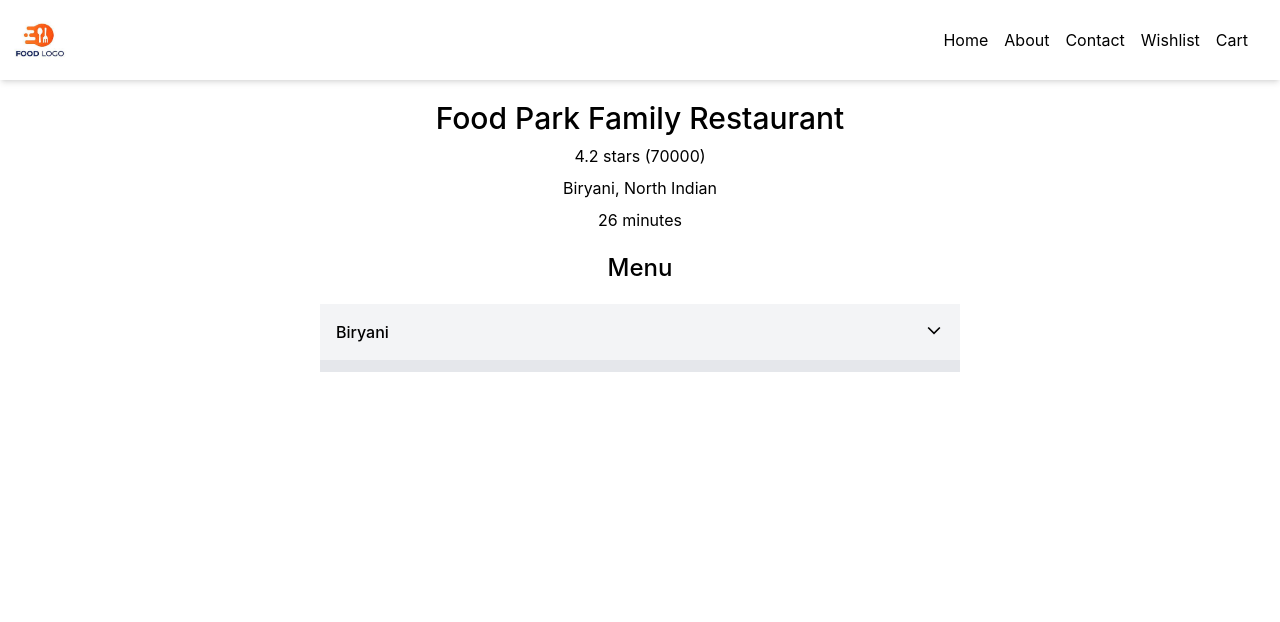
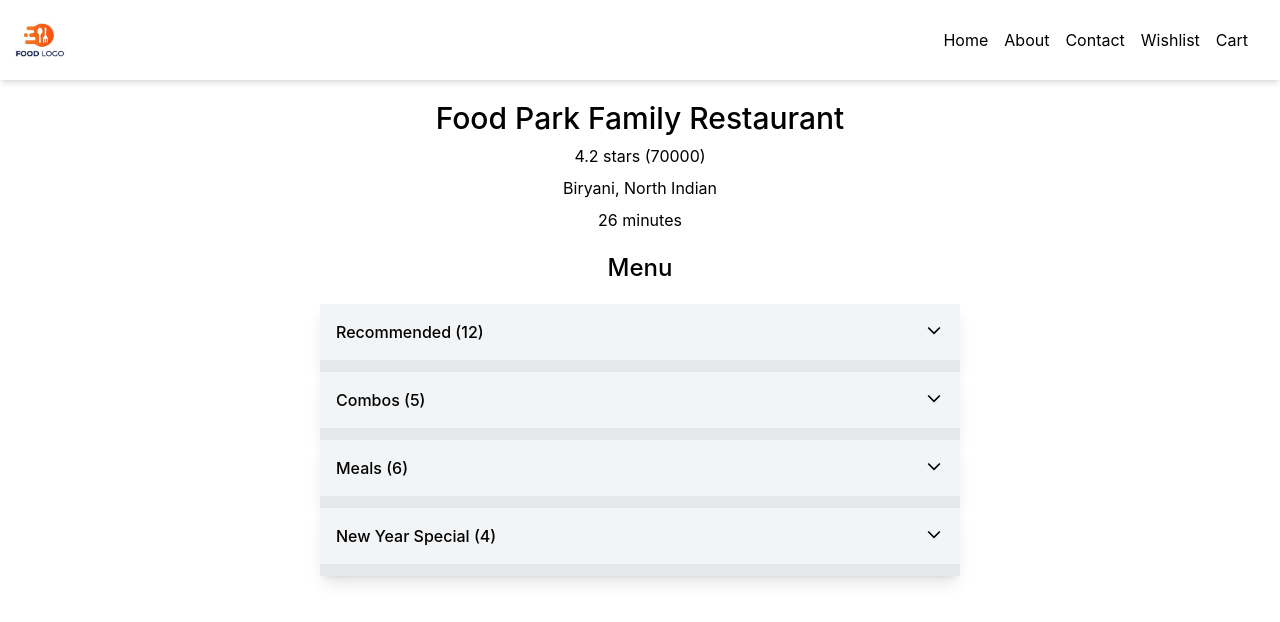
Before and after one commit to balakrishna-satrapu/Food-Delivery-App-Cravely, a React (Vite) app: page /restaurants/103033 in a window 1280 px wide. Shown: the top 622 px of the page. Built offline with nearby package versions, Linux system fonts and the light colour scheme.

Commit message:
feat: added multiple menu categories and their title into menu card

```diff
--- a/src/components/MenuCategoryList.js
+++ b/src/components/MenuCategoryList.js
@@ -2,7 +2,6 @@ import { MenuItemImageURL } from "../utils/constants";
 
 const MenuCategoryList = (props) => {
     const { itemCards } = props;
-    console.log(itemCards);
 
     return (
         <div className="">
@@ -10,12 +9,12 @@ const MenuCategoryList = (props) => {
           return (
             <div key={item?.card?.info?.id} className="flex items-center justify-between py-6 border-b border-b-gray-400">
               <div className="w-9/12">
-                <h4 className="font-bold">{item?.card?.info?.name}</h4>
+                <h4 className="font-medium">{item?.card?.info?.name}</h4>
                 <h4 className="font-medium mt-2">₹{item?.card?.info?.price / 100 || item?.card?.info?.defaultPrice / 100}</h4>
                 <h4 className="font-medium mt-2">
-                  {item?.card?.info?.ratings.aggregatedRating.rating} stars
+                  {item?.card?.info?.ratings.aggregatedRating.rating}
                 </h4>
-                <p className="text-sm mt-4 text-gray-850">{item?.card?.info?.description}</p>
+                <p className="text-[13px] mt-2 text-gray-700">{item?.card?.info?.description}</p>
               </div>
               <div className="w-3/12">
                 { item?.card?.info?.imageId && <img
--- /dev/null
+++ b/src/components/MenuItemCategory.js
@@ -0,0 +1,54 @@
+import { useState } from "react"
+import MenuCategoryList from "./MenuCategoryList";
+
+const MenuItemCategory = (props) => {
+  const {card} = props;
+  const [showContent, setShowContent] = useState(false);
+  const handleClick = () => {
+    setShowContent(!showContent);
+  };
+
+  return (
+    <div className="bg-gray-100 p-4 border-b-12 border-gray-200 shadow-lg">
+      <div
+        className="flex justify-between cursor-pointer"
+        onClick={handleClick}
+      >
+        <p className="font-medium">
+          {card?.card?.card?.title} (
+          {card?.card?.card?.itemCards.length})
+        </p>
+        <div>
+          {showContent ? (
+            // Up Arrow
+            <svg
+              xmlns="http://www.w3.org/2000/svg"
+              className="w-5 h-5"
+              fill="none"
+              viewBox="0 0 24 24"
+              stroke="currentColor"
+            >
+              <path strokeWidth="2" d="M5 15l7-7 7 7" />
+            </svg>
+          ) : (
+            // Down Arrow
+            <svg
+              xmlns="http://www.w3.org/2000/svg"
+              className="w-5 h-5"
+              fill="none"
+              viewBox="0 0 24 24"
+              stroke="currentColor"
+            >
+              <path strokeWidth="2" d="M19 9l-7 7-7-7" />
+            </svg>
+          )}
+        </div>
+      </div>
+      {showContent && (
+        <MenuCategoryList itemCards={card?.card?.card?.itemCards} />
+      )}
+    </div>
+  )
+};
+
+export default MenuItemCategory;
--- a/src/components/RestaurantMenuCard.js
+++ b/src/components/RestaurantMenuCard.js
@@ -1,10 +1,9 @@
 import { useState } from "react";
 import { restaurantsMenu } from "../utils/restaurantsMenu";
 import { useParams } from "react-router-dom";
-import MenuCategoryList from "./MenuCategoryList";
+import MenuItemCategory from "./MenuItemCategory";
 
 const RestaurantMenuCard = () => {
-  const [showContent, setShowContent] = useState(false);
   const { resId } = useParams();
 
   const resObj = "res" + resId;
@@ -14,23 +13,14 @@ const RestaurantMenuCard = () => {
   const { name, id, avgRating, cuisines, sla, totalRatings } =
     menu.data?.cards[2]?.card?.card?.info;
 
-  const card =
-    menu?.data?.cards[4]?.groupedCard?.cardGroupMap?.REGULAR?.cards[4]?.card
-      ?.card;
+  const nonFilteredCards =
+    menu?.data?.cards[4]?.groupedCard?.cardGroupMap?.REGULAR?.cards;
 
-  let title;
-  let itemCards;
-  if(card?.itemCards) {
-    title = card?.title;
-    itemCards = card?.itemCards;
-  } else {
-    title = card?.categories[0]?.title;
-    itemCards = card?.categories[0]?.itemCards;
-  }
-
-  const handleClick = () => {
-    setShowContent(!showContent);
-  };
+  const cards = nonFilteredCards.filter(
+    (card) =>
+      card?.card?.card?.["@type"] ===
+      "type.googleapis.com/swiggy.presentation.food.v2.ItemCategory",
+  );
 
   return (
     <div className="flex flex-col items-center my-5">
@@ -42,40 +32,16 @@ const RestaurantMenuCard = () => {
       <h3 className="mt-2">{sla.deliveryTime} minutes</h3>
       <h2 className="my-5 font-medium text-2xl">Menu</h2>
 
-
-      <div className="w-6/12 bg-gray-100 p-4 border-b-12 border-gray-200 ">
-        <div
-          className="flex justify-between cursor-pointer"
-          onClick={handleClick}
-        >
-          <p className="font-medium">{title}</p>
-          <div>
-            {showContent ? (
-            // Up Arrow
-            <svg
-              xmlns="http://www.w3.org/2000/svg"
-              className="w-5 h-5"
-              fill="none"
-              viewBox="0 0 24 24"
-              stroke="currentColor"
-            >
-              <path strokeWidth="2" d="M5 15l7-7 7 7" />
-            </svg>
-          ) : (
-            // Down Arrow
-            <svg
-              xmlns="http://www.w3.org/2000/svg"
-              className="w-5 h-5"
-              fill="none"
-              viewBox="0 0 24 24"
-              stroke="currentColor"
-            >
-              <path strokeWidth="2" d="M19 9l-7 7-7-7" />
-            </svg>
-          )}
-          </div>
+      <div className="w-6/12 flex flex-col gap-4">
+        <div>
+          {cards.map((card) => {
+            return (
+              <div key={card?.card?.card?.title}>
+                <MenuItemCategory card={card}/>
+              </div>
+            );
+          })}
         </div>
-        {showContent && <MenuCategoryList itemCards={itemCards} />}
       </div>
     </div>
   );
```
